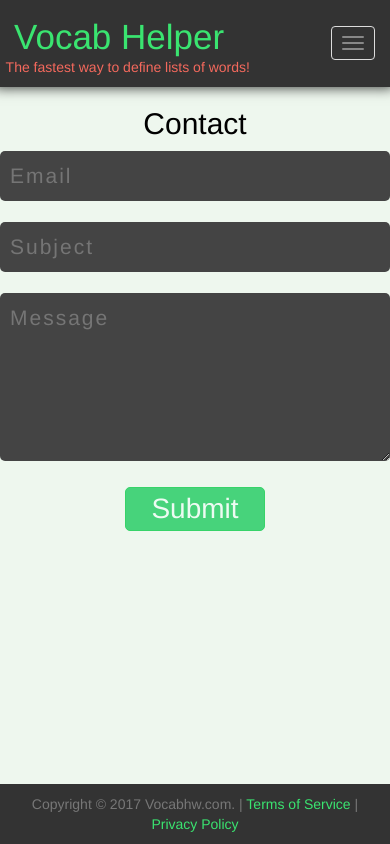
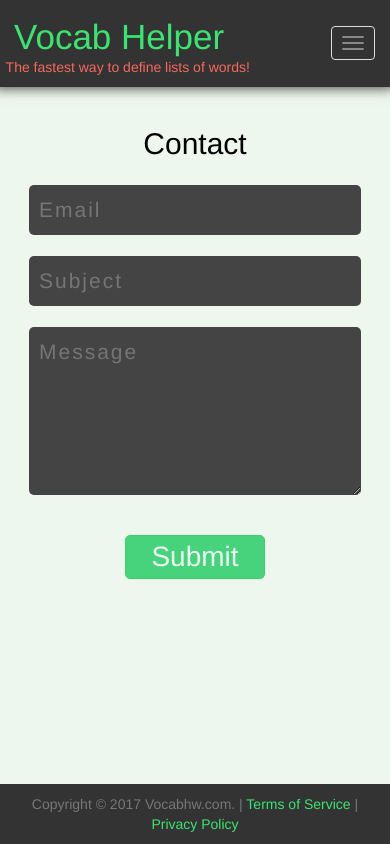
Before and after one commit to lazorfuzz/vocab-helper, a Django app: page /contact/ in a window 390 px wide. Run offline with Django 3.2, Linux system fonts and the light colour scheme; some libraries are stand-ins or nearby versions.

Commit message:
fix mobile

```diff
--- a/vocabhelper/static/vocabhelper/HH.css
+++ b/vocabhelper/static/vocabhelper/HH.css
@@ -2,9 +2,12 @@ html {
   height: 100%;
   box-sizing: border-box;
 }
-*,
-*:before,
-*:after {
+html, body{
+  overflow: scroll;
+  padding: 0;
+  margin-bottom: 0;
+}
+*, *:before, *:after {
   box-sizing: inherit;
   -webkit-box-sizing: inherit;
   -moz-box-sizing: inherit;
@@ -15,7 +18,6 @@ body {
   background-color: #EEF7EE;
   backgqround-image: url(http://api.thumbr.it/whitenoise-10x10.png?background=292929ff&noise=3be370&density=2&opacity=19);
   background-repeat: repeat;
-  overflow: scroll;
 
 }
 .navbar{
--- a/vocabhelper/templates/about.html
+++ b/vocabhelper/templates/about.html
@@ -12,7 +12,7 @@
   </style>
   <body>
     {% include "header.html" %}
-    <div class='container-fluid'>
+    <div class='container-fluid' style='margin-bottom: 6em;'>
 
       <h2>About</h2>
       <p class='abouttext'>
--- a/vocabhelper/templates/contact.html
+++ b/vocabhelper/templates/contact.html
@@ -4,6 +4,9 @@
     {% include "head.html" %}
     <title>Contact Us</title>
     <style>
+    form{
+      padding: 1em;
+    }
       input, textarea{
         width: 100%;
         color: #3AE470;
@@ -34,8 +37,9 @@
   </head>
   <body>
     {% include "header.html" %}
+    <div class='container-fluid' style='margin-bottom: 10em;'>
       <h2>Contact</h2>
-      <div class='col-md-4 col-md-offset-4' style='margin-bottom: 3em;'>
+      <div class='col-md-4 col-md-offset-4'>
         {% csrf_token %}
         <form name='contactform' id='contactform'>
           <div class='row'>
@@ -55,6 +59,7 @@
           <button class='button' onclick='submitForm();'>Submit</button>
         </div>
       </div>
+    </div>
     {% include "footer.html" %}
 
     <script>
```
